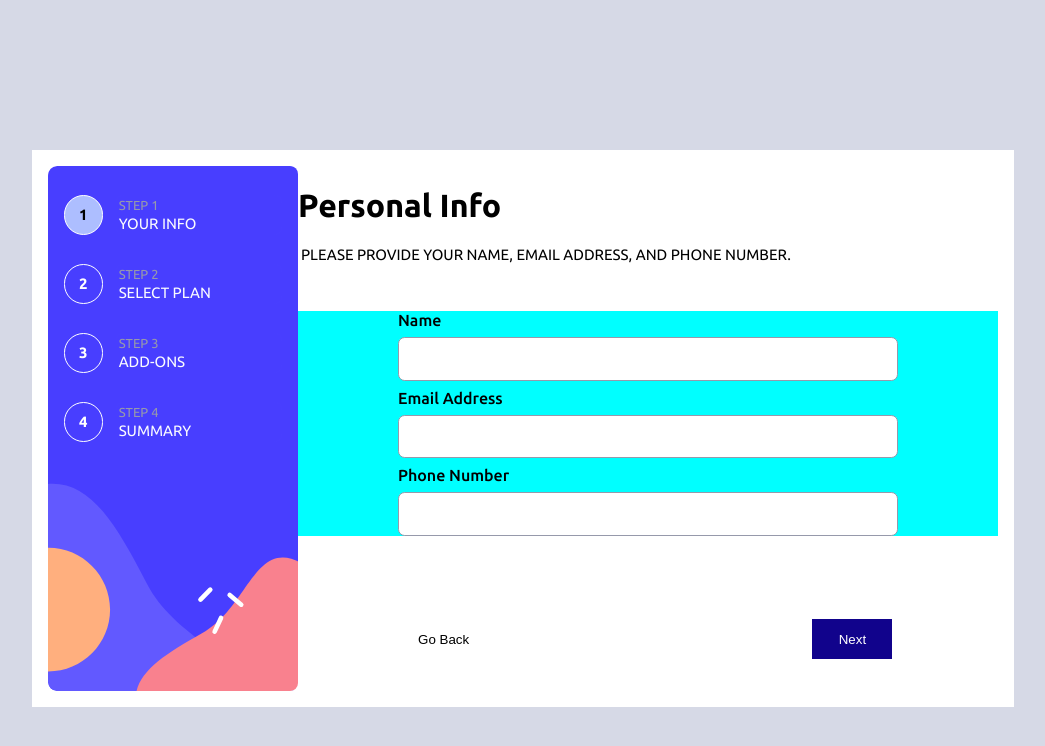
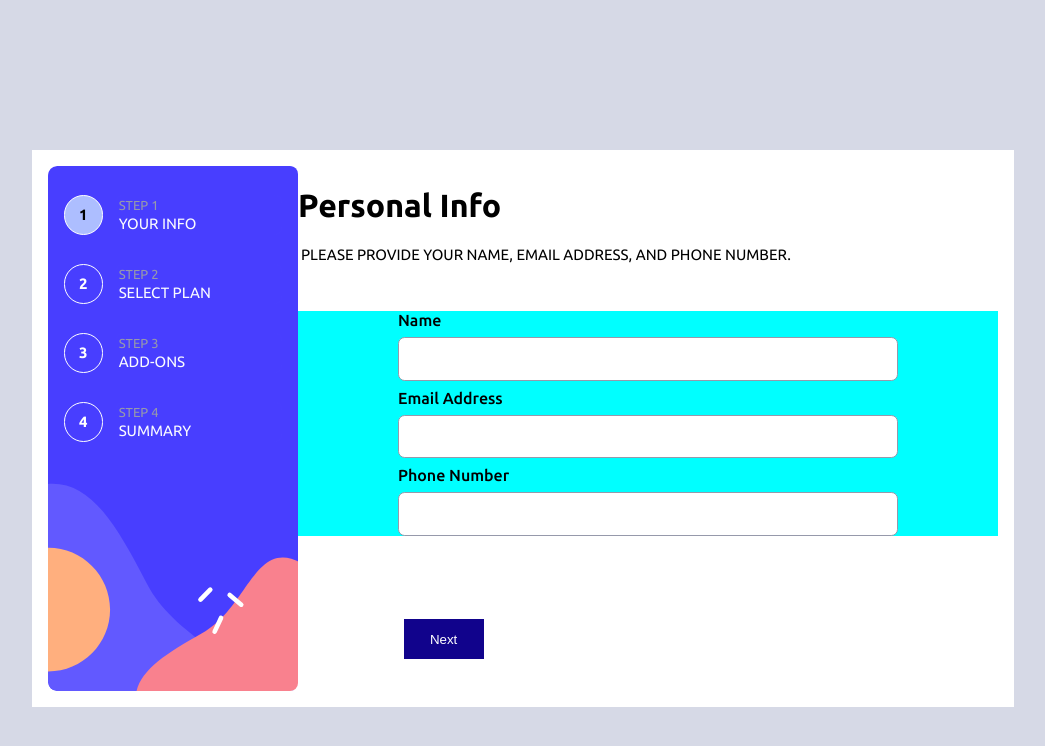
Before and after one commit to Mfried95/Multi-Step, a React (Vite) app: page / in a window 1280 px wide. Shown: the top 746 px of the page, without its empty margins (117-1162 px from the left). Built offline with nearby package versions, Linux system fonts and the light colour scheme.

Commit message:
Added button logic

```diff
--- a/src/App.tsx
+++ b/src/App.tsx
@@ -97,8 +97,8 @@ function App() {
         <div className="step-container">
           {steps}
           <div className="button-container">
-            <button onClick={back} className="back-btn">Go Back</button>
-            <button onClick={next} className="next-btn">Next</button>
+            {currentStepIndex !== 0 && <button onClick={back} className="back-btn">Go Back</button> }
+            {currentStepIndex !== 3 &&<button onClick={next} className="next-btn">Next</button>}
           </div>
         </div>
       </div>
--- a/src/components/stepone.tsx
+++ b/src/components/stepone.tsx
@@ -21,7 +21,7 @@ const stepone = () => {
     <div className="step">
       <form action="onSubmit">
           <label htmlFor="Name">Name</label>
-          <input type="text" />
+          <input type="text" required />
           <label htmlFor="Email">Email Address</label>
           <input type="email" name="" id="" />
           <label htmlFor="Phone Number">Phone Number</label>
```
